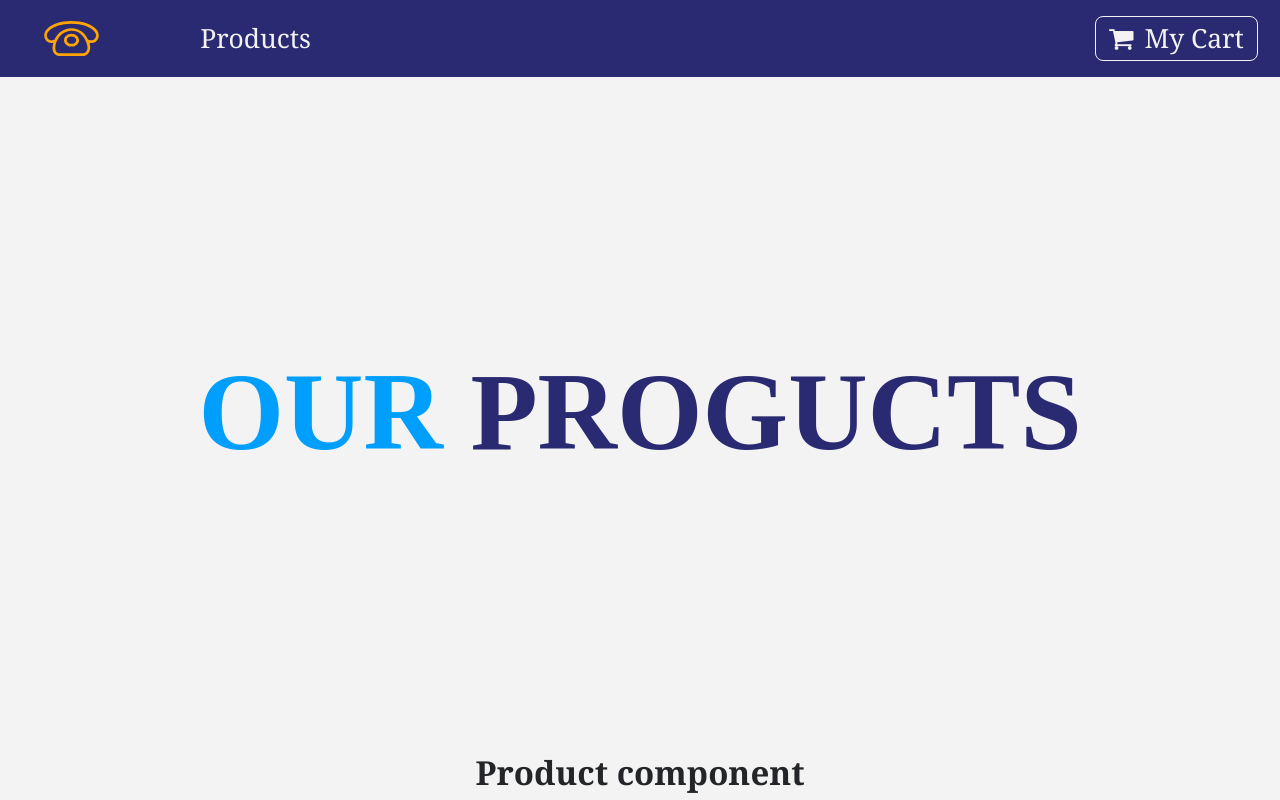
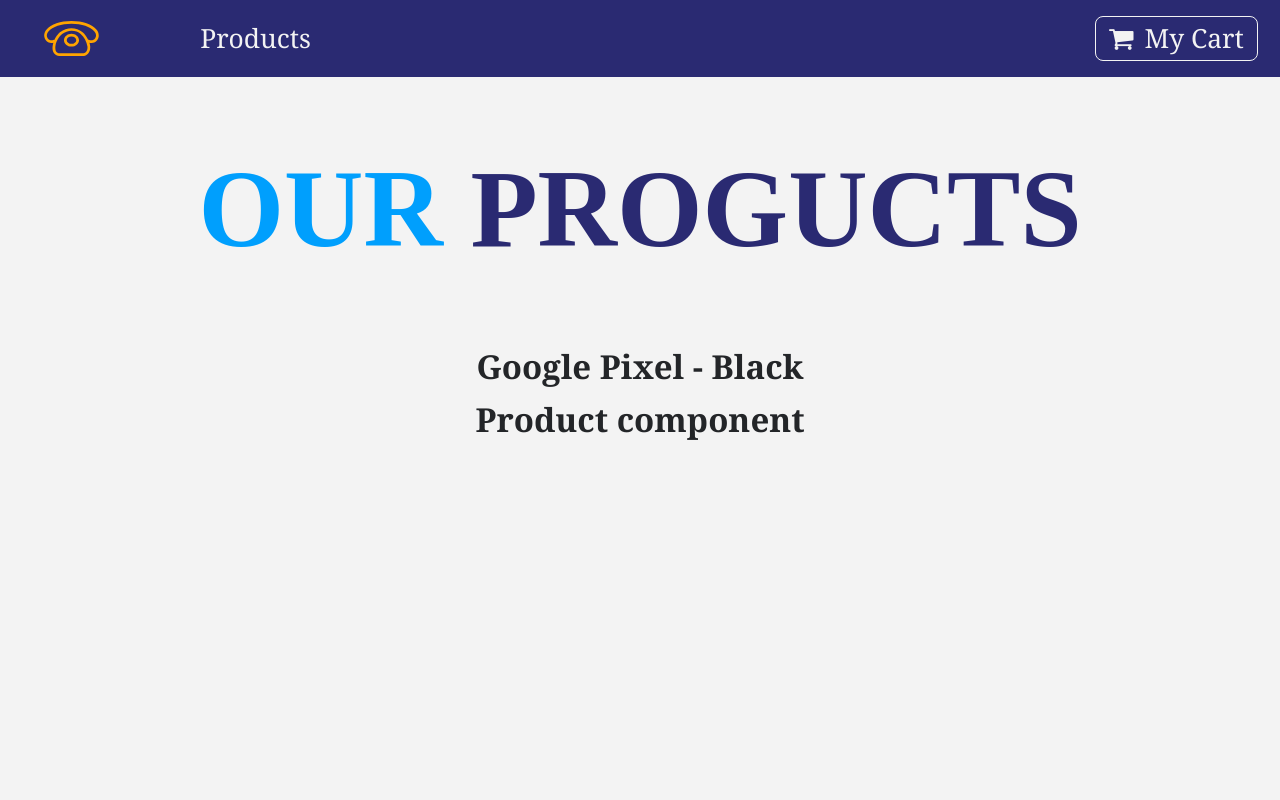
Before and after one commit to Jogata/SoftUni-React-Project, a React (Vite) app in the folder client/: page / in a window 1280 px wide. Built offline with nearby package versions, Linux system fonts and the light colour scheme; a web font is replaced by a local one.

Commit message:
added product context

```diff
--- a/client/public/styles.css
+++ b/client/public/styles.css
@@ -1144,3 +1144,7 @@ a:focus-visible {
 .page-title h1 {
   text-align: center;
 }
+
+.body div {
+  margin: 0 auto;
+}
--- /dev/null
+++ b/client/src/components/phone-e-commerce/Context.jsx
@@ -0,0 +1,22 @@
+import { createContext } from "react";
+import { Component } from "react";
+import { storeProducts, detailProduct } from "./data";
+
+const ProductContext = createContext();
+
+class ProductProvider extends Component {
+    render() {
+        return (
+            <ProductContext.Provider value={{storeProducts, detailProduct}}>
+                {this.props.children}
+            </ProductContext.Provider>
+        )
+    }
+}
+
+const ProductConsumer = ProductContext.Consumer;
+
+export {
+    ProductProvider,
+    ProductConsumer
+}
--- a/client/src/components/phone-e-commerce/ProductList.jsx
+++ b/client/src/components/phone-e-commerce/ProductList.jsx
@@ -1,10 +1,17 @@
+import { useContext } from "react";
 import { Product } from "./Product";
 import { Title } from "./Title";
+import { ProductConsumer } from "./Context";
 
 export function ProductList() {
     return (
         <>
             <Title name={"Our"} title={"Progucts"} />
+            <ProductConsumer>
+                {({storeProducts}) => {
+                    return <h2>{storeProducts[0].title}</h2>
+                }}
+            </ProductConsumer>
             <Product />
         </>
     )
```
Also changed, not shown: client/src/App.jsx (+5 -2 lines).
